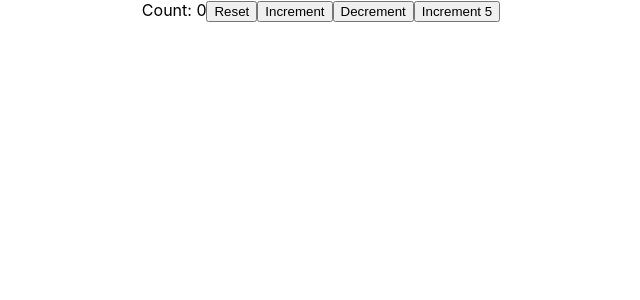
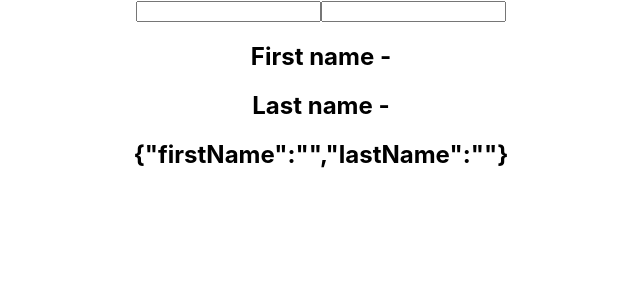
Before and after one commit to glennpck/reactPractise, a React (Create React App) app in the folder reacthook/: page / in a window 1280 px wide. Shown: the top 300 px of the page, without its empty margins (319-959 px from the left). Built offline with nearby package versions, Linux system fonts and the light colour scheme.

Commit message:
useState object

```diff
--- a/reacthook/src/App.js
+++ b/reacthook/src/App.js
@@ -3,11 +3,13 @@
 import ClassCounter from './components/ClassCounter';
 import HookCounter from './components/HookCounter';
 import HookCounter2 from './components/HookCounter2';
+import HookCounter3 from './components/HookCounter3';
 
 function App() {
   return (
     <div className="App">
-      <HookCounter2 />
+      <HookCounter3 />
+      {/* <HookCounter2 /> */}
       {/* <HookCounter /> */}
       {/* <ClassCounter /> */}
     </div>
--- /dev/null
+++ b/reacthook/src/components/HookCounter3.js
@@ -0,0 +1,27 @@
+import React, {useState} from 'react'
+
+function HookCounter3() {
+
+    const [name, setName] = useState({firstName: '', lastName: ''})
+  return (
+    <form>
+        <input
+         type='text'
+         value={name.firstName}
+         onChange={e => setName({...name, firstName: e.target.value})}>
+        </input>
+
+        <input
+         type='text'
+         value={name.lastName}
+         onChange={e => setName({...name, lastName: e.target.value})}>
+        </input>
+
+        <h2>First name - {name.firstName}</h2>
+        <h2>Last name - {name.lastName}</h2>
+        <h2>{JSON.stringify(name)}</h2>
+    </form>
+  )
+}
+
+export default HookCounter3
```
